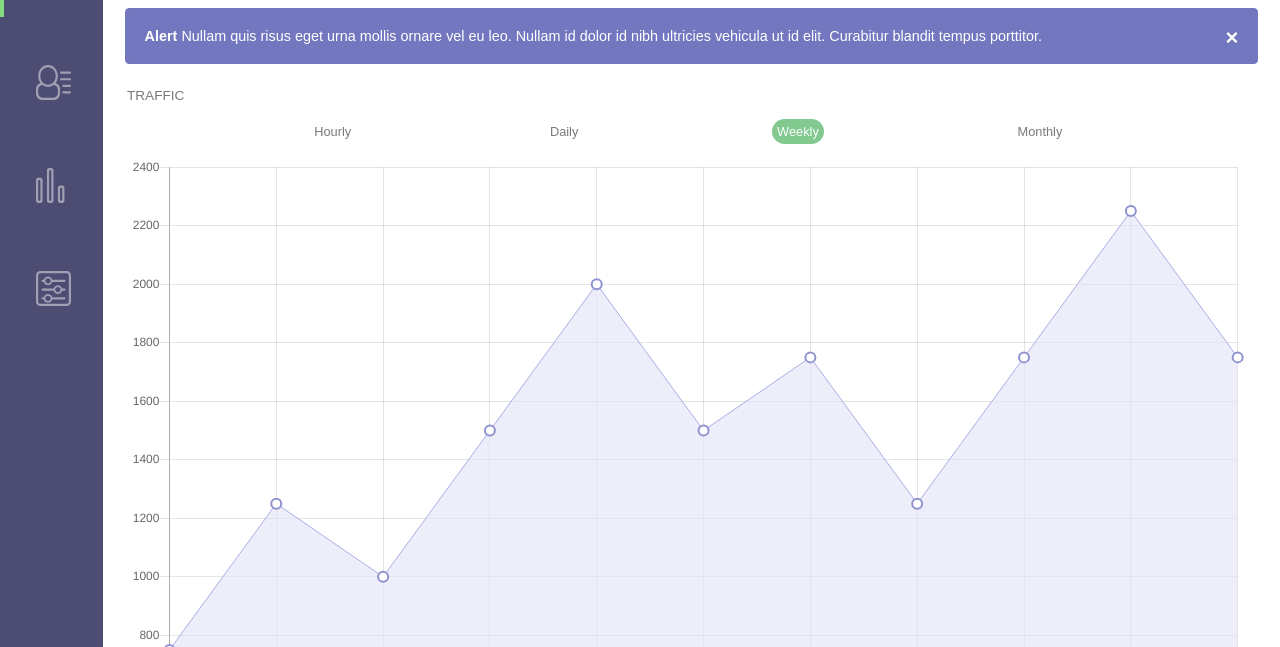
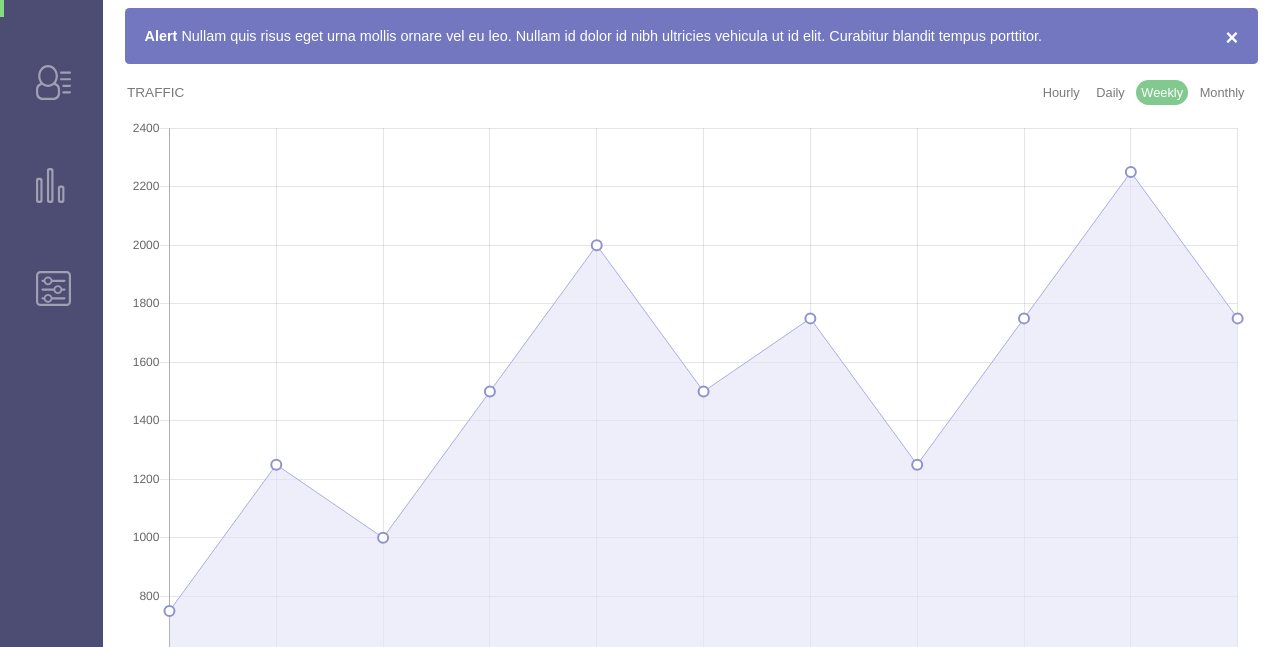
Before and after one commit to krizferre/fewd-techdegree-project-9, a plain HTML site: page index.html in a window 1280 px wide. Shown: the part 153-800 px from the top of the page. Drawn offline with nearby package versions, Linux system fonts and the light colour scheme; no server answers.

Commit message:
Changed nav of traffic line chart for 768px and above, and shape of doughnut chart labels

```diff
--- a/css/media.css
+++ b/css/media.css
@@ -21,6 +21,10 @@
   .message-user-wrapper,
   .settings-wrapper {
     padding: 1.5em;
+  }
+
+  .traffic-wrapper {
+    padding-top: 0;
   }
 
   .notif-content {
@@ -72,11 +76,17 @@
     margin-left: 1em;
   }
 
-/*
-* ===============================================================
-* Flex Styles
-* ===============================================================
-*/
+  .traffic-text-wrapper {
+    display: flex;
+    margin-bottom: 0;
+    align-items: center;
+  }
+
+  .traffic-text-wrapper > h4 {
+    margin-right: auto;
+    margin-bottom: 0;
+    height: initial;
+  }
 
   .social-stats-inner-wrapper {
     display: flex;
--- a/js/charts.js
+++ b/js/charts.js
@@ -177,8 +177,8 @@ $(document).on('DOMContentLoaded', function() {
       legend: {
         position: 'right',
         labels: {
-          boxWidth: 20,
-          usePointStyle: true
+          boxWidth: 15,
+          // usePointStyle: true
         }
       }
     }
```
